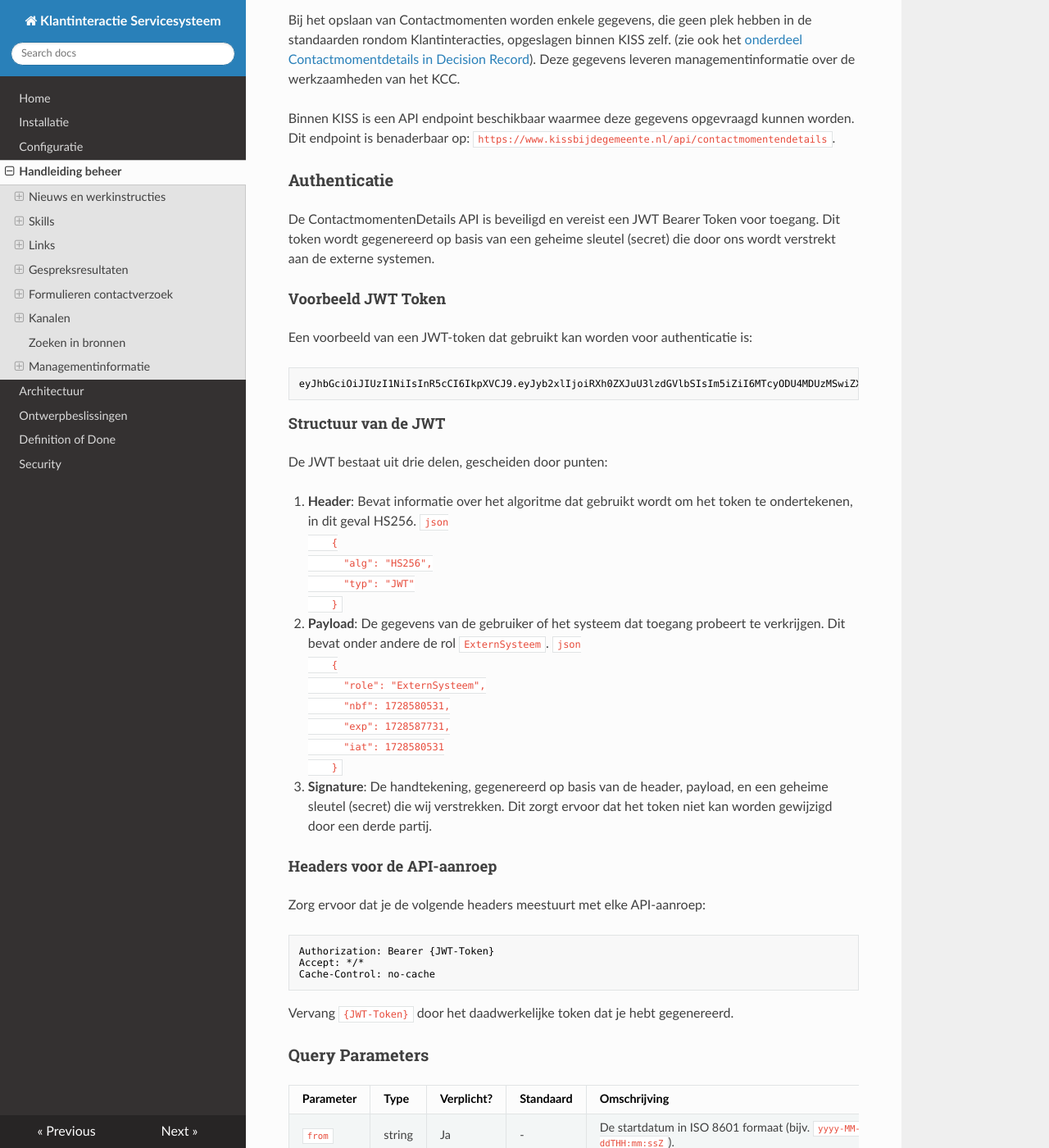
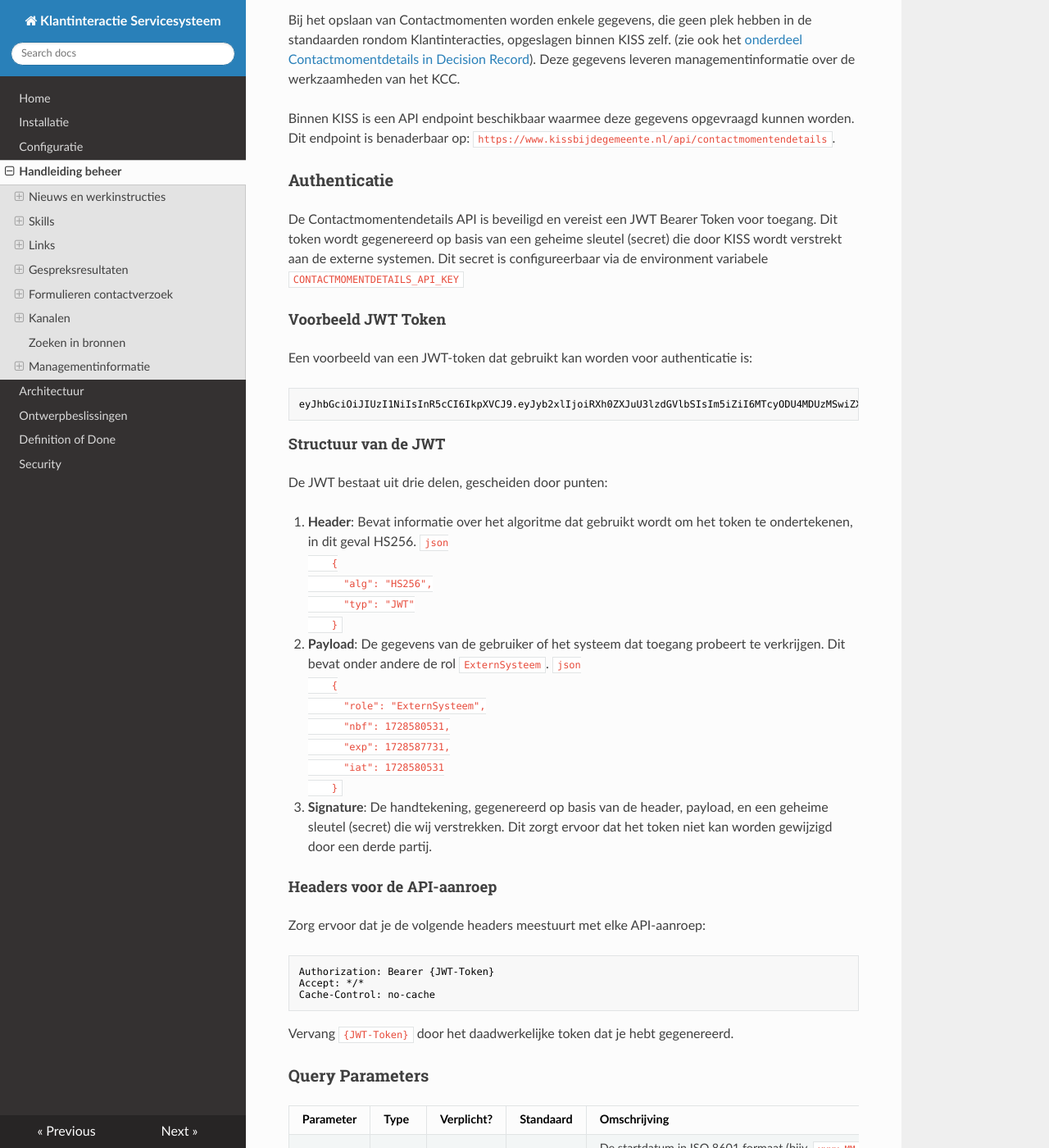
Before and after one commit to Klantinteractie-Servicesysteem/.github, an MkDocs documentation site: the page built from docs/MANUAL.md, in a window 1280 px wide and 1400 px high, scrolled down 22471 px. Shown: the whole window at 82% size. Built offline with MkDocs 1.6.1, drawn with Linux system fonts in a browser that asks for light colours; nearby versions of some CDN libraries; some of the changed text lies outside the part shown.

Commit message:
Update MANUAL.md
redactie; locatie secret toegevoegd

```diff
--- a/docs/MANUAL.md
+++ b/docs/MANUAL.md
@@ -333,7 +333,7 @@
 
 ### Authenticatie
 
-De ContactmomentenDetails API is beveiligd en vereist een JWT Bearer Token voor toegang. Dit token wordt gegenereerd op basis van een geheime sleutel (secret) die door ons wordt verstrekt aan de externe systemen.
+De Contactmomentendetails API is beveiligd en vereist een JWT Bearer Token voor toegang. Dit token wordt gegenereerd op basis van een geheime sleutel (secret) die door KISS wordt verstrekt aan de externe systemen. Dit secret is configureerbaar via de environment variabele `CONTACTMOMENTDETAILS_API_KEY`
 
 #### Voorbeeld JWT Token
 
```
Also changed, not shown: other parts of docs/MANUAL.md (+2 -2 lines).
